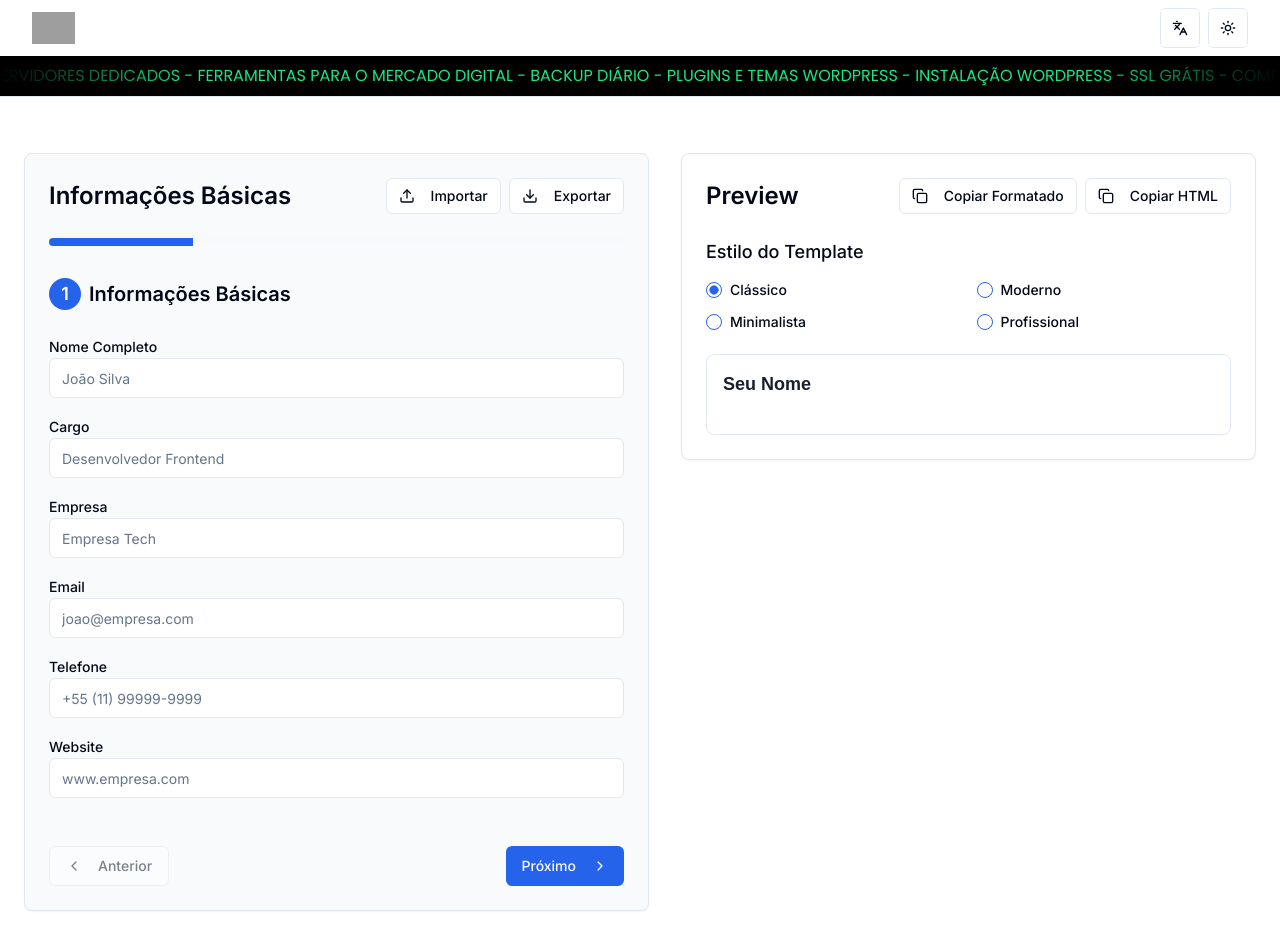
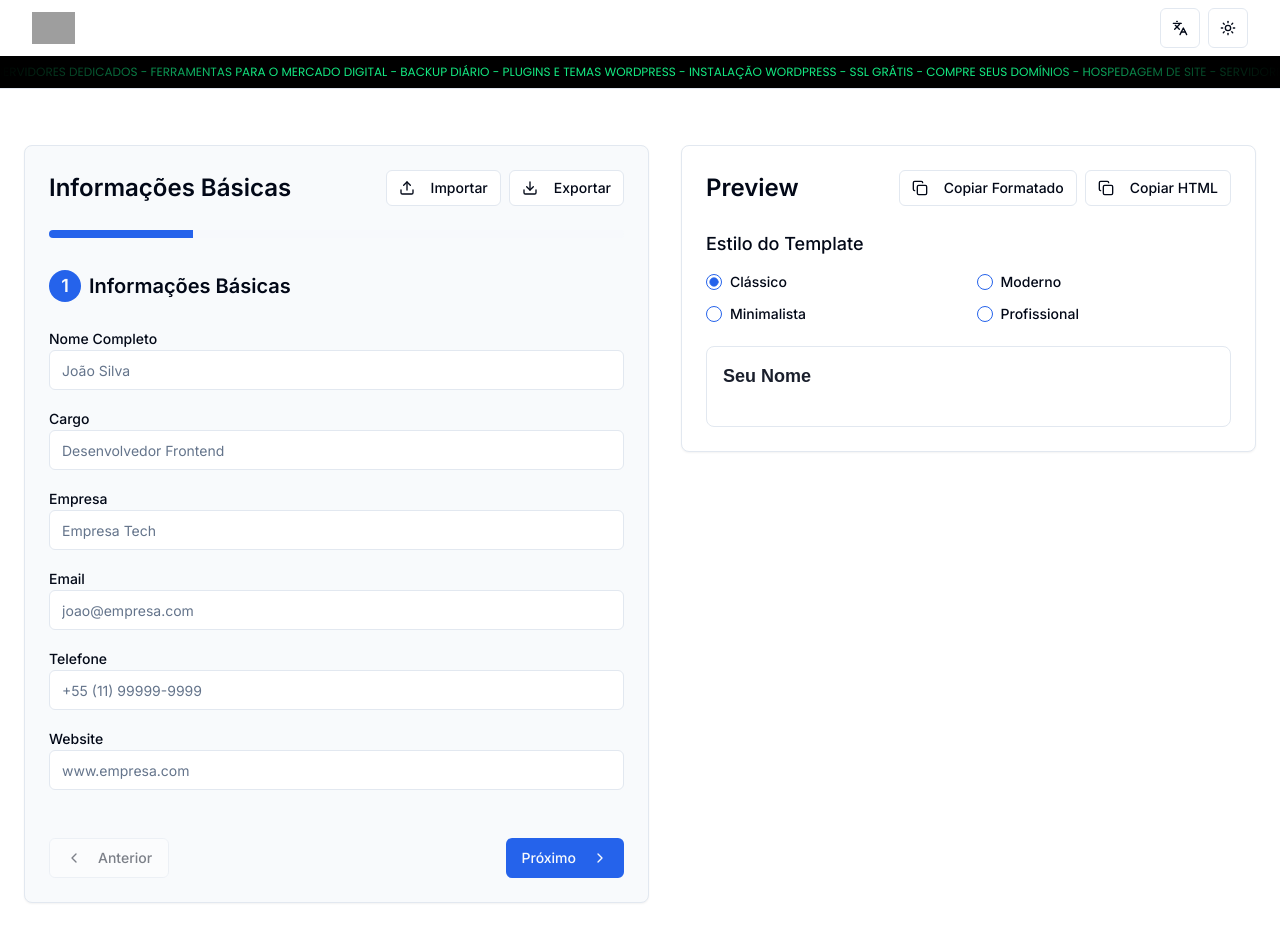
Before and after one commit to redcat2323/gerador-de-assinatura-valuehost, a React (Vite) app: page / in a window 1280 px wide. Shown: the top 950 px of the page. Built offline with nearby package versions, Linux system fonts and the light colour scheme; grey boxes are pictures that could not be loaded.

Commit message:
Improve font size and gradients
- Adjusted font size to 12px for better readability.
- Enhanced the gradient effect on the left and right borders for a smoother transition.
[skip gpt_engineer]

```diff
--- a/src/components/layout/ScrollingBanner.tsx
+++ b/src/components/layout/ScrollingBanner.tsx
@@ -4,15 +4,15 @@ export const ScrollingBanner = () => {
   return (
     <div className="w-full bg-black overflow-hidden whitespace-nowrap relative">
       <div className="inline-block animate-scroll">
-        <span className="inline-block text-[#13E881] py-2 pr-8 font-poppins">
+        <span className="inline-block text-[#13E881] py-2 pr-8 font-poppins text-xs">
           HOSPEDAGEM DE SITES - SERVIDORES DEDICADOS - FERRAMENTAS PARA O MERCADO DIGITAL - BACKUP DIÁRIO - PLUGINS E TEMAS WORDPRESS - INSTALAÇÃO WORDPRESS - SSL GRÁTIS - COMPRE SEUS DOMÍNIOS - HOSPEDAGEM DE SITE - SERVIDORES VPS - E-MAILS ILIMITADOS
         </span>
-        <span className="inline-block text-[#13E881] py-2 pr-8 font-poppins">
+        <span className="inline-block text-[#13E881] py-2 pr-8 font-poppins text-xs">
           HOSPEDAGEM DE SITES - SERVIDORES DEDICADOS - FERRAMENTAS PARA O MERCADO DIGITAL - BACKUP DIÁRIO - PLUGINS E TEMAS WORDPRESS - INSTALAÇÃO WORDPRESS - SSL GRÁTIS - COMPRE SEUS DOMÍNIOS - HOSPEDAGEM DE SITE - SERVIDORES VPS - E-MAILS ILIMITADOS
         </span>
       </div>
-      <div className="absolute inset-y-0 left-0 w-48 bg-gradient-to-r from-black to-transparent"></div>
-      <div className="absolute inset-y-0 right-0 w-48 bg-gradient-to-l from-black to-transparent"></div>
+      <div className="absolute inset-y-0 left-0 w-64 bg-gradient-to-r from-black to-transparent"></div>
+      <div className="absolute inset-y-0 right-0 w-64 bg-gradient-to-l from-black to-transparent"></div>
     </div>
   );
 };
```
